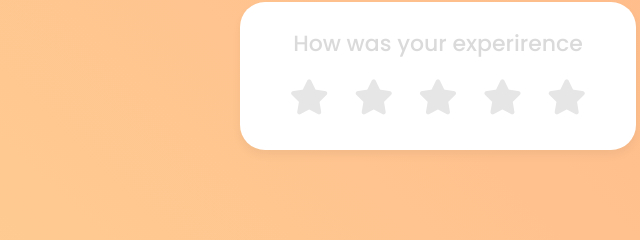
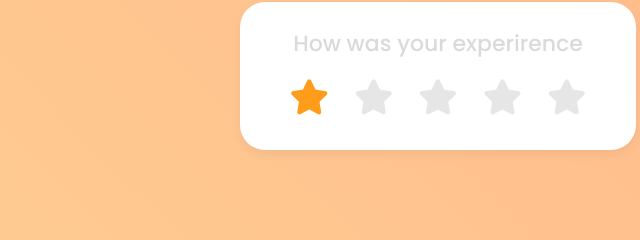
Before and after one commit to Cyntra-22/Rating_Stars_JS, a plain HTML site: page index.html in a window 1280 px wide. Both pictures are taken after a click on the icon 511 px from the left and 421 px from the top of the page. Shown: the part 324-564 px from the top of the page, 202-842 px from the left. Drawn offline with Linux system fonts and the light colour scheme; a web font is replaced by a local one.

Commit message:
Updated the css file

```diff
--- a/src/index.css
+++ b/src/index.css
@@ -41,4 +41,10 @@ body{
     color: #e6e6e6;
     font-size: 35px;
     cursor: pointer;
+    transition: color 0.2s ease;
 }
+
+.stars i.active{
+    color: #ff9c1a;
+
+}
```
